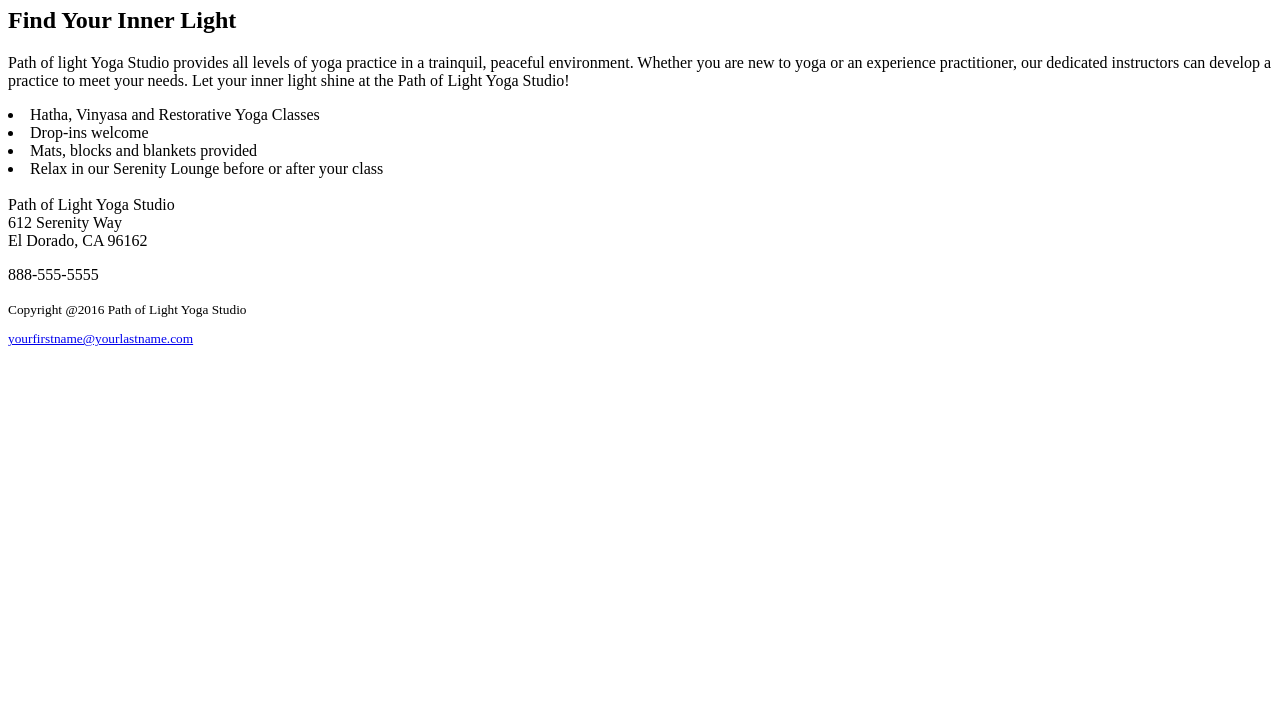
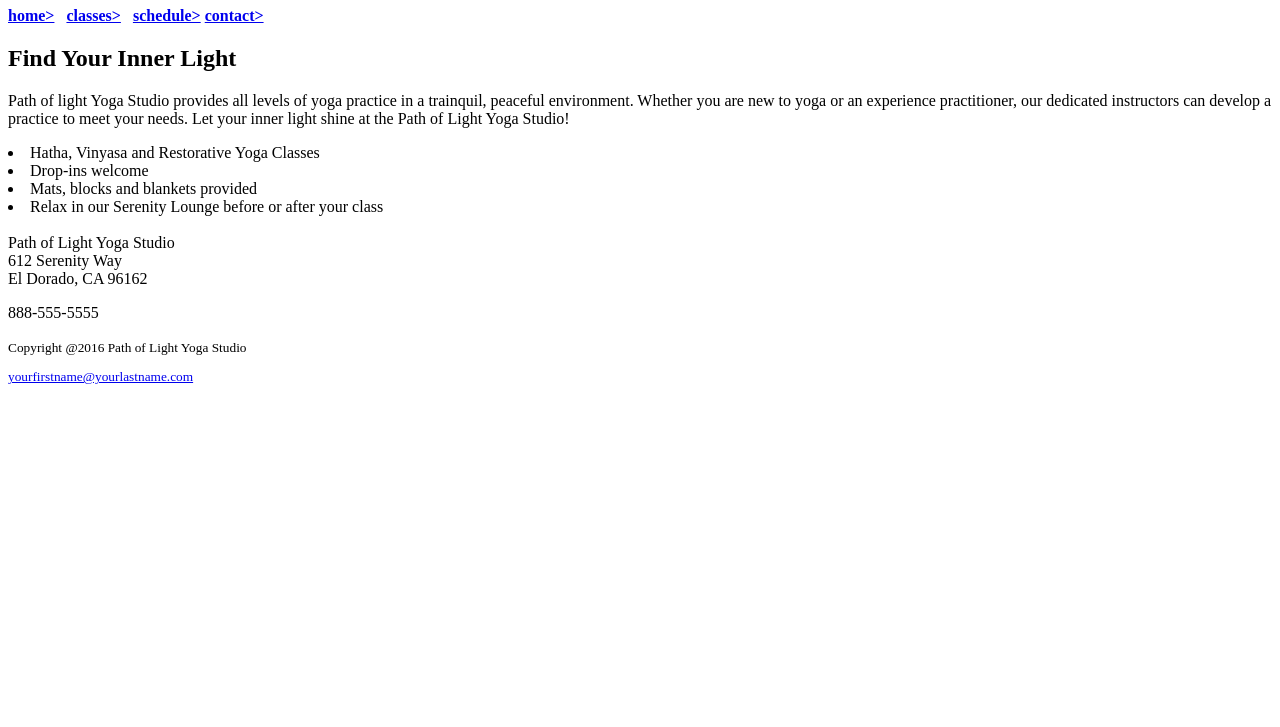
Before and after one commit to 5926002645/Chapter_2b, a plain HTML site: page index.html in a window 1280 px wide. Shown: the part 73-800 px from the top of the page. Drawn offline with Linux system fonts and the light colour scheme.

Commit message:
Update index.html

```diff
--- a/index.html
+++ b/index.html
@@ -6,11 +6,10 @@
 </header>
     <div>
 <nav>
-    <b>
-    <a href=/"index.html"/home></a>
-    <a href=/"classes.html"/classes></a>
-    <a href=/"schedule.html"/schedule></a>
-    <a href=/"contact.html"/contact></a>
+    <b><a href="index.html">home></a> &nbsp;
+    <a href="classes.html">classes></a> &nbsp;
+    <a href="schedule.html">schedule></a>
+    <a href="contact.html">contact></a>
     </b>
     </div>
 </nav>
```
